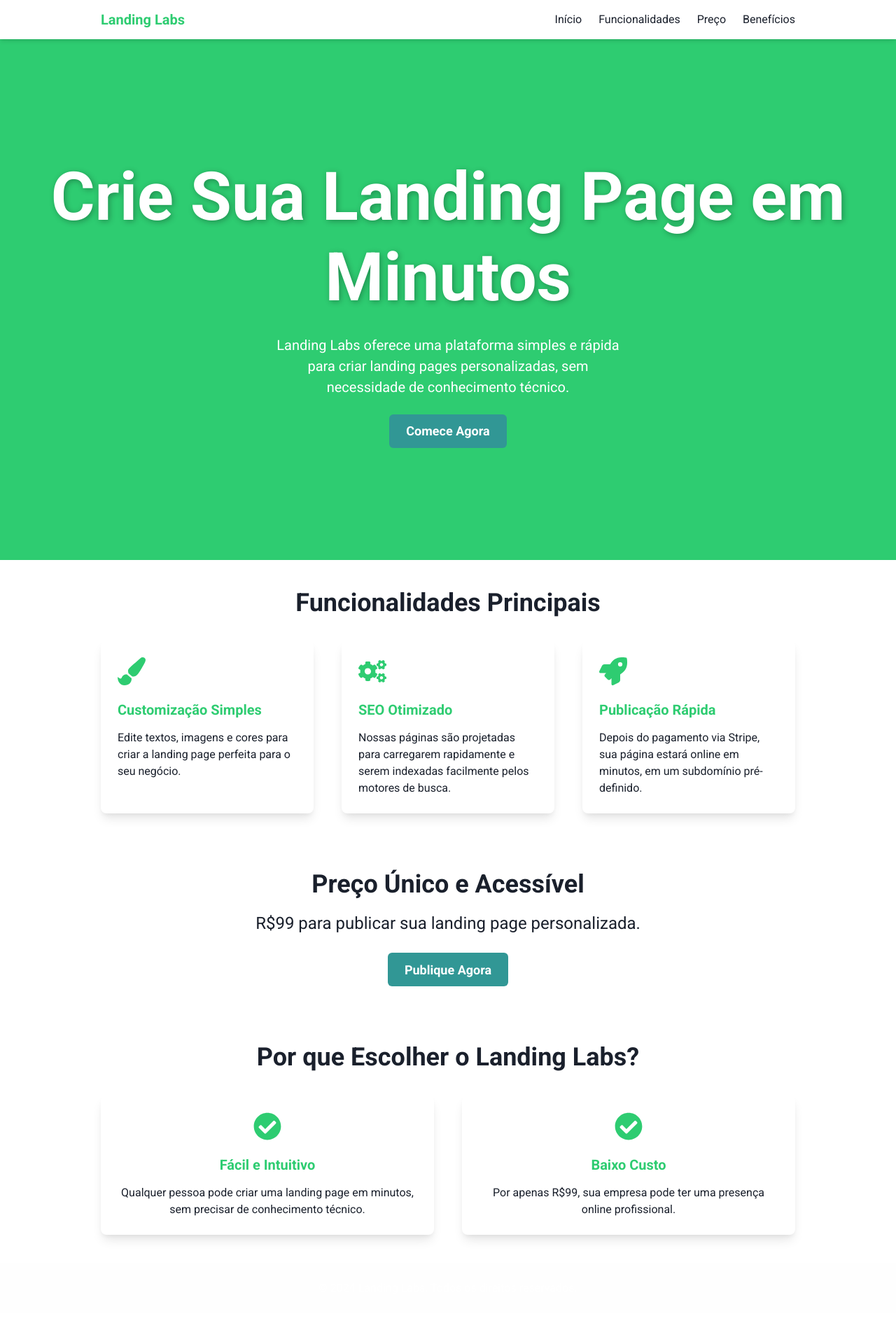
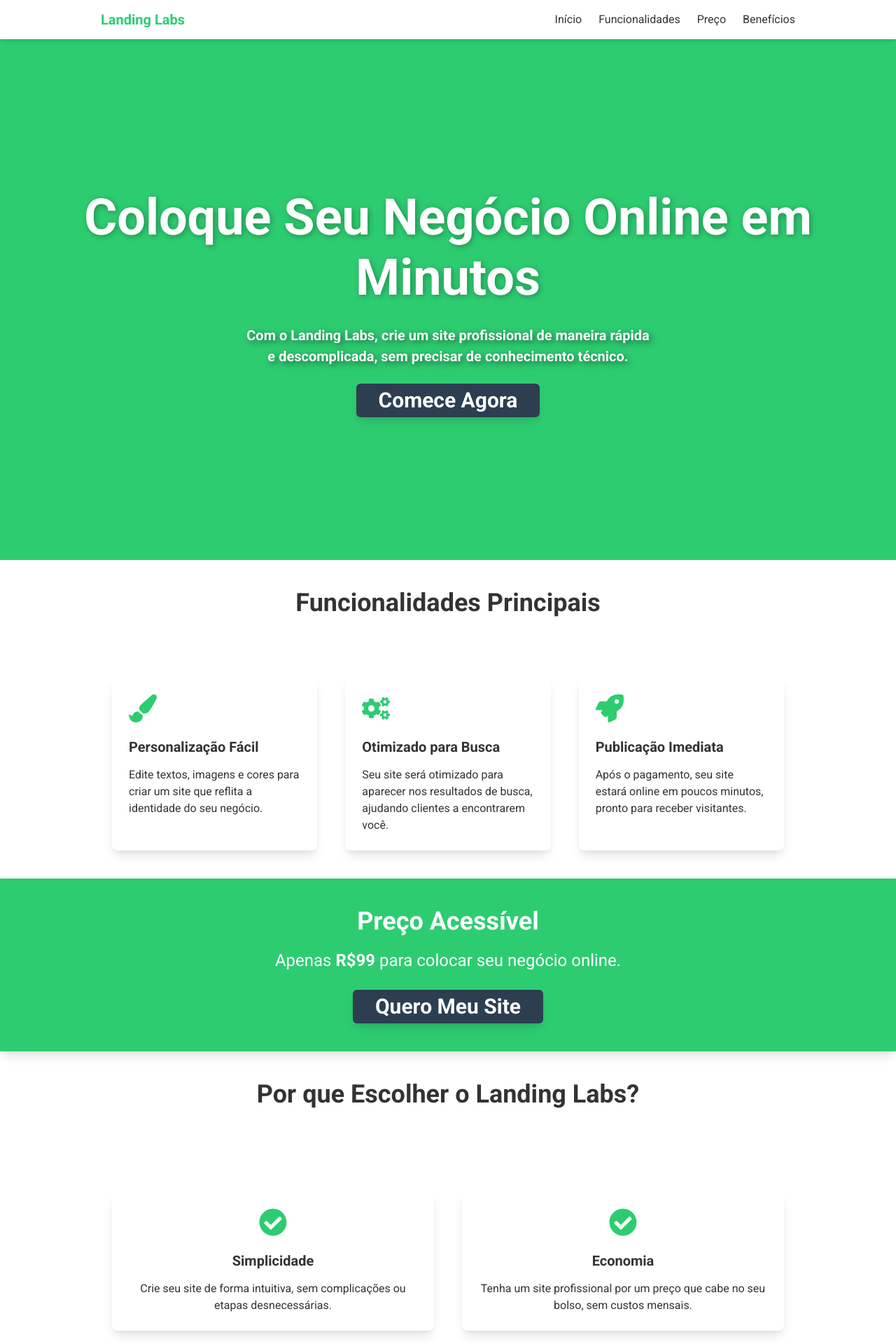
Before and after one commit to joaoantoniocoelho/landing-labs-ui, a Next.js app: page / in a window 1280 px wide. Shown: the top 1920 px of the page at 70% size. Before the commit the page ends 1876 px from the top, so only its background shows below. Built offline with nearby package versions, Linux system fonts and the light colour scheme.

Commit message:
improve homepage

```diff
--- a/pages/index.js
+++ b/pages/index.js
@@ -1,10 +1,22 @@
-import { Box, Button, Heading, Text, VStack, SimpleGrid, Container, Icon, HStack, Link } from '@chakra-ui/react';
-import { motion } from 'framer-motion';
-import { FaCogs, FaPaintBrush, FaRocket, FaCheckCircle } from 'react-icons/fa';
+import {
+    Box,
+    Button,
+    Heading,
+    Text,
+    VStack,
+    SimpleGrid,
+    Container,
+    Icon,
+    HStack,
+    Link,
+  } from '@chakra-ui/react';
+  import { FaCogs } from 'react-icons/fa';
+  import { FaPaintBrush } from 'react-icons/fa';
+  import { FaRocket } from 'react-icons/fa';
+  import { FaCheckCircle } from 'react-icons/fa';
+
   import Head from 'next/head';
   import { useRouter } from 'next/router';
-
-const MotionBox = motion(Box);
 
   export async function getStaticProps() {
     return {
@@ -18,33 +30,78 @@
     return (
       <>
         <Head>
-                <title>Landing Labs - Crie Sua Landing Page em Minutos</title>
-                <meta name="description" content="Landing Labs oferece uma plataforma simples para criar landing pages personalizadas e otimizadas para SEO sem conhecimento técnico." />
-                <meta name="keywords" content="landing pages, criação de páginas, SEO, presença online, pequenos negócios" />
-                <meta property="og:title" content="Landing Labs - Crie Sua Landing Page" />
-                <meta property="og:description" content="Landing Labs oferece uma plataforma simples para criar landing pages personalizadas e otimizadas para SEO." />
+          <title>Landing Labs - Crie Seu Site em Minutos</title>
+          <meta
+            name="description"
+            content="Com o Landing Labs, você cria um site profissional para o seu negócio de forma rápida e fácil, sem precisar de conhecimento técnico."
+          />
+          <meta
+            name="keywords"
+            content="criação de sites, site profissional, presença online, pequenos negócios, site fácil"
+          />
+          <meta property="og:title" content="Landing Labs - Crie Seu Site em Minutos" />
+          <meta
+            property="og:description"
+            content="Com o Landing Labs, você cria um site profissional para o seu negócio de forma rápida e fácil, sem precisar de conhecimento técnico."
+          />
           <meta property="og:url" content="https://www.landinglabs.com" />
           <meta property="og:image" content="/og-image.png" />
+
+          <link rel="preconnect" href="https://fonts.gstatic.com" crossOrigin="anonymous" />
+          <link
+            href="https://fonts.googleapis.com/css2?family=Roboto:wght@400;500;700&display=swap"
+            rel="stylesheet"
+          />
         </Head>
 
-            {/* Header de Navegação */}
-            <Box as="header" position="fixed" top="0" width="100%" bg="white" boxShadow="md" zIndex="1000">
+        {/* Navigation Header */}
+        <Box
+          as="header"
+          position="fixed"
+          top="0"
+          width="100%"
+          bg="white"
+          boxShadow="md"
+          zIndex="1000"
+        >
           <Container maxW="container.lg" py={4}>
             <HStack spacing={8} justifyContent="space-between">
-                        <Heading as="h1" size="md" color="brand.primary" onClick={() => router.push('/')}>
+              <Heading
+                as="h1"
+                size="md"
+                color="brand.primary"
+                cursor="pointer"
+                onClick={() => router.push('/')}
+              >
                 Landing Labs
               </Heading>
               <HStack as="nav" spacing={6}>
-                            <Link href="#hero" color="brand.text" _hover={{ textDecoration: 'none', color: 'brand.primary' }}>
+                <Link
+                  href="#inicio"
+                  color="text.primary"
+                  _hover={{ textDecoration: 'none', color: 'brand.primary' }}
+                >
                   Início
                 </Link>
-                            <Link href="#features" color="brand.text" _hover={{ textDecoration: 'none', color: 'brand.primary' }}>
+                <Link
+                  href="#funcionalidades"
+                  color="text.primary"
+                  _hover={{ textDecoration: 'none', color: 'brand.primary' }}
+                >
                   Funcionalidades
                 </Link>
-                            <Link href="#pricing" color="brand.text" _hover={{ textDecoration: 'none', color: 'brand.primary' }}>
+                <Link
+                  href="#preco"
+                  color="text.primary"
+                  _hover={{ textDecoration: 'none', color: 'brand.primary' }}
+                >
                   Preço
                 </Link>
-                            <Link href="#benefits" color="brand.text" _hover={{ textDecoration: 'none', color: 'brand.primary' }}>
+                <Link
+                  href="#beneficios"
+                  color="text.primary"
+                  _hover={{ textDecoration: 'none', color: 'brand.primary' }}
+                >
                   Benefícios
                 </Link>
               </HStack>
@@ -52,136 +109,188 @@
           </Container>
         </Box>
 
-            {/* Hero Section */}
-            <MotionBox
-                id="hero"
+        {/* Hero section */}
+        <Box
+          id="inicio"
           minH="100vh"
           display="flex"
           alignItems="center"
           justifyContent="center"
           bg="brand.primary"
-                initial={{ opacity: 0 }}
-                animate={{ opacity: 1 }}
-                transition={{ duration: 1 }}
-                pt={16} // Padding para não cobrir o header fixo
+          pt={16}
         >
           <VStack spacing={6} textAlign="center" color="white">
             <Heading
               as="h1"
-                        fontSize={{ base: '4xl', md: '6xl', lg: '8xl' }}
+              fontSize={{ base: '4xl', md: '6xl', lg: '7xl' }}
               textShadow="2px 2px 8px rgba(0, 0, 0, 0.3)"
             >
-                        Crie Sua Landing Page em Minutos
+              Coloque Seu Negócio Online em Minutos
             </Heading>
-                    <Text fontSize="xl" maxW="lg">
-                        Landing Labs oferece uma plataforma simples e rápida para criar landing pages personalizadas, sem necessidade de conhecimento técnico.
+            <Text
+              fontSize="xl"
+              maxW="xl"
+              color="text.secondary"
+              fontWeight="bold"
+              textShadow="3px 3px 10px rgba(0, 0, 0, 0.5)"
+            >
+              Com o Landing Labs, crie um site profissional de maneira rápida e descomplicada, sem precisar de conhecimento técnico.
             </Text>
-                    <Button colorScheme="teal" size="lg" variant="solid" onClick={() => router.push('/register')}>
+
+            <Button
+              size="lg"
+              variant="solid"
+              onClick={() => router.push('/register')}
+              px={8}
+              py={6}
+              fontSize="3xl"
+              bg="#2c3e50"
+              color="white"
+              _hover={{
+                bg: "interaction.blueHover",
+              }}
+              shadow="lg"
+            >
               Comece Agora
             </Button>
           </VStack>
-            </MotionBox>
+        </Box>
 
-            {/* Funcionalidades */}
-            <Container id="features" maxW="container.lg" py={10}>
-                <Heading as="h2" size="xl" textAlign="center" mb={8} color="brand.text">
+        {/* Features */}
+        <Container id="funcionalidades" maxW="container.lg" py={10} px={8}>
+          <Heading as="h2" size="xl" textAlign="center" color="text.primary" h="8rem">
             Funcionalidades Principais
           </Heading>
           <SimpleGrid columns={{ base: 1, md: 3 }} spacing={10}>
-                    <MotionBox
+            <Box
               p={6}
               borderRadius="lg"
               boxShadow="lg"
               bg="white"
-                        initial={{ opacity: 0, y: 50 }}
-                        whileInView={{ opacity: 1, y: 0 }}
-                        transition={{ duration: 0.6 }}
             >
               <Icon as={FaPaintBrush} w={10} h={10} color="brand.primary" />
-                        <Heading as="h3" size="md" color="brand.primary" mt={4}>Customização Simples</Heading>
-                        <Text mt={4}>Edite textos, imagens e cores para criar a landing page perfeita para o seu negócio.</Text>
-                    </MotionBox>
+              <Heading as="h3" size="md" color="text.primary" mt={4}>
+                Personalização Fácil
+              </Heading>
+              <Text mt={4} color="text.primary">
+                Edite textos, imagens e cores para criar um site que reflita a identidade do seu
+                negócio.
+              </Text>
+            </Box>
 
-                    <MotionBox
+            <Box
               p={6}
               borderRadius="lg"
               boxShadow="lg"
               bg="white"
-                        initial={{ opacity: 0, y: 50 }}
-                        whileInView={{ opacity: 1, y: 0 }}
-                        transition={{ duration: 0.6 }}
             >
               <Icon as={FaCogs} w={10} h={10} color="brand.primary" />
-                        <Heading as="h3" size="md" color="brand.primary" mt={4}>SEO Otimizado</Heading>
-                        <Text mt={4}>Nossas páginas são projetadas para carregarem rapidamente e serem indexadas facilmente pelos motores de busca.</Text>
-                    </MotionBox>
+              <Heading as="h3" size="md" color="text.primary" mt={4}>
+                Otimizado para Busca
+              </Heading>
+              <Text mt={4} color="text.primary">
+                Seu site será otimizado para aparecer nos resultados de busca, ajudando clientes a
+                encontrarem você.
+              </Text>
+            </Box>
 
-                    <MotionBox
+            <Box
               p={6}
               borderRadius="lg"
               boxShadow="lg"
               bg="white"
-                        initial={{ opacity: 0, y: 50 }}
-                        whileInView={{ opacity: 1, y: 0 }}
-                        transition={{ duration: 0.6 }}
             >
               <Icon as={FaRocket} w={10} h={10} color="brand.primary" />
-                        <Heading as="h3" size="md" color="brand.primary" mt={4}>Publicação Rápida</Heading>
-                        <Text mt={4}>Depois do pagamento via Stripe, sua página estará online em minutos, em um subdomínio pré-definido.</Text>
-                    </MotionBox>
+              <Heading as="h3" size="md" color="text.primary" mt={4}>
+                Publicação Imediata
+              </Heading>
+              <Text mt={4} color="text.primary">
+                Após o pagamento, seu site estará online em poucos minutos, pronto para receber
+                visitantes.
+              </Text>
+            </Box>
           </SimpleGrid>
         </Container>
 
-            {/* Preço Único */}
-            <Container id="pricing" maxW="container.md" py={10} textAlign="center">
-                <Heading as="h2" size="xl" mb={4} color="brand.text">
-                    Preço Único e Acessível
+        {/* Price section */}
+        <Box
+          id="preco"
+          width="100%"
+          py={10}
+          textAlign="center"
+          bg="brand.primary"
+          boxShadow="lg"
+        >
+          <Heading as="h2" size="xl" mb={4} color="text.secondary">
+            Preço Acessível
           </Heading>
-                <Text fontSize="2xl" mb={6}>R$99 para publicar sua landing page personalizada.</Text>
-                <Button colorScheme="teal" size="lg" variant="solid" onClick={() => router.push('/register')}>
-                    Publique Agora
+          <Text fontSize="2xl" mb={6} color="text.secondary">
+            Apenas <strong>R$99</strong> para colocar seu negócio online.
+          </Text>
+          <Button
+            size="lg"
+            variant="solid"
+            onClick={() => router.push('/register')}
+            px={8}
+            py={6}
+            fontSize="3xl"
+            bg="brand.blue"
+            color="text.secondary"
+            _hover={{
+              bg: "interaction.blueHover",
+            }}
+            shadow="lg"
+          >
+            Quero Meu Site
           </Button>
-            </Container>
+        </Box>
 
-            {/* Nova Seção: Benefícios */}
-            <Container id="benefits" maxW="container.lg" py={10} textAlign="center">
-                <Heading as="h2" size="xl" mb={8} color="brand.text">
+        {/* Benefits */}
+        <Container id="beneficios" maxW="container.lg" py={10} px={8} textAlign="center">
+          <Heading as="h2" size="xl" mb={8} color="text.primary" h="8rem" >
             Por que Escolher o Landing Labs?
           </Heading>
           <SimpleGrid columns={{ base: 1, md: 2 }} spacing={10}>
-                    <MotionBox
+            <Box
               p={6}
               borderRadius="lg"
               boxShadow="lg"
               bg="white"
-                        initial={{ opacity: 0, y: 50 }}
-                        whileInView={{ opacity: 1, y: 0 }}
-                        transition={{ duration: 0.6 }}
             >
               <Icon as={FaCheckCircle} w={10} h={10} color="brand.primary" />
-                        <Heading as="h3" size="md" color="brand.primary" mt={4}>Fácil e Intuitivo</Heading>
-                        <Text mt={4}>Qualquer pessoa pode criar uma landing page em minutos, sem precisar de conhecimento técnico.</Text>
-                    </MotionBox>
+              <Heading as="h3" size="md" color="text.primary" mt={4}>
+                Simplicidade
+              </Heading>
+              <Text mt={4} color="text.primary">
+                Crie seu site de forma intuitiva, sem complicações ou etapas desnecessárias.
+              </Text>
+            </Box>
 
-                    <MotionBox
+            <Box
               p={6}
               borderRadius="lg"
               boxShadow="lg"
               bg="white"
-                        initial={{ opacity: 0, y: 50 }}
-                        whileInView={{ opacity: 1, y: 0 }}
-                        transition={{ duration: 0.6 }}
             >
               <Icon as={FaCheckCircle} w={10} h={10} color="brand.primary" />
-                        <Heading as="h3" size="md" color="brand.primary" mt={4}>Baixo Custo</Heading>
-                        <Text mt={4}>Por apenas R$99, sua empresa pode ter uma presença online profissional.</Text>
-                    </MotionBox>
+              <Heading as="h3" size="md" color="text.primary" mt={4}>
+                Economia
+              </Heading>
+              <Text mt={4} color="text.primary">
+                Tenha um site profissional por um preço que cabe no seu bolso, sem custos mensais.
+              </Text>
+            </Box>
           </SimpleGrid>
         </Container>
 
-            {/* Footer */}
-            <Box bg="brand.secondary" color="white" py={6} textAlign="center">
-                <Text>&copy; 2024 Landing Labs. Todos os direitos reservados.</Text>
+        <Box bg="brand.primary" py={6} textAlign="center">
+          <Text
+            color="text.secondary"
+            fontWeight="bold"
+            textShadow="3px 3px 10px rgba(0, 0, 0, 0.5)"
+          >
+              &copy; {new Date().getFullYear()} Landing Labs. Todos os direitos reservados.
+            </Text>
         </Box>
       </>
     );
--- a/theme/theme.js
+++ b/theme/theme.js
@@ -11,6 +11,7 @@
             primary: '#2ecc71',
             secondary: '#fefefe',
             background: '#ecf0f1',
+            blue: '#2c3e50',
         },
         text: {
             primary: '#333333',
@@ -19,6 +20,7 @@
 
         interaction: {
             greenHover: '#27ae60',
+            blueHover: '#3b5998'
         },
     },
 });
```
Also changed, not shown: next.config.mjs (+0 -11 lines). Lines whose indentation alone changed are shown as unchanged.
